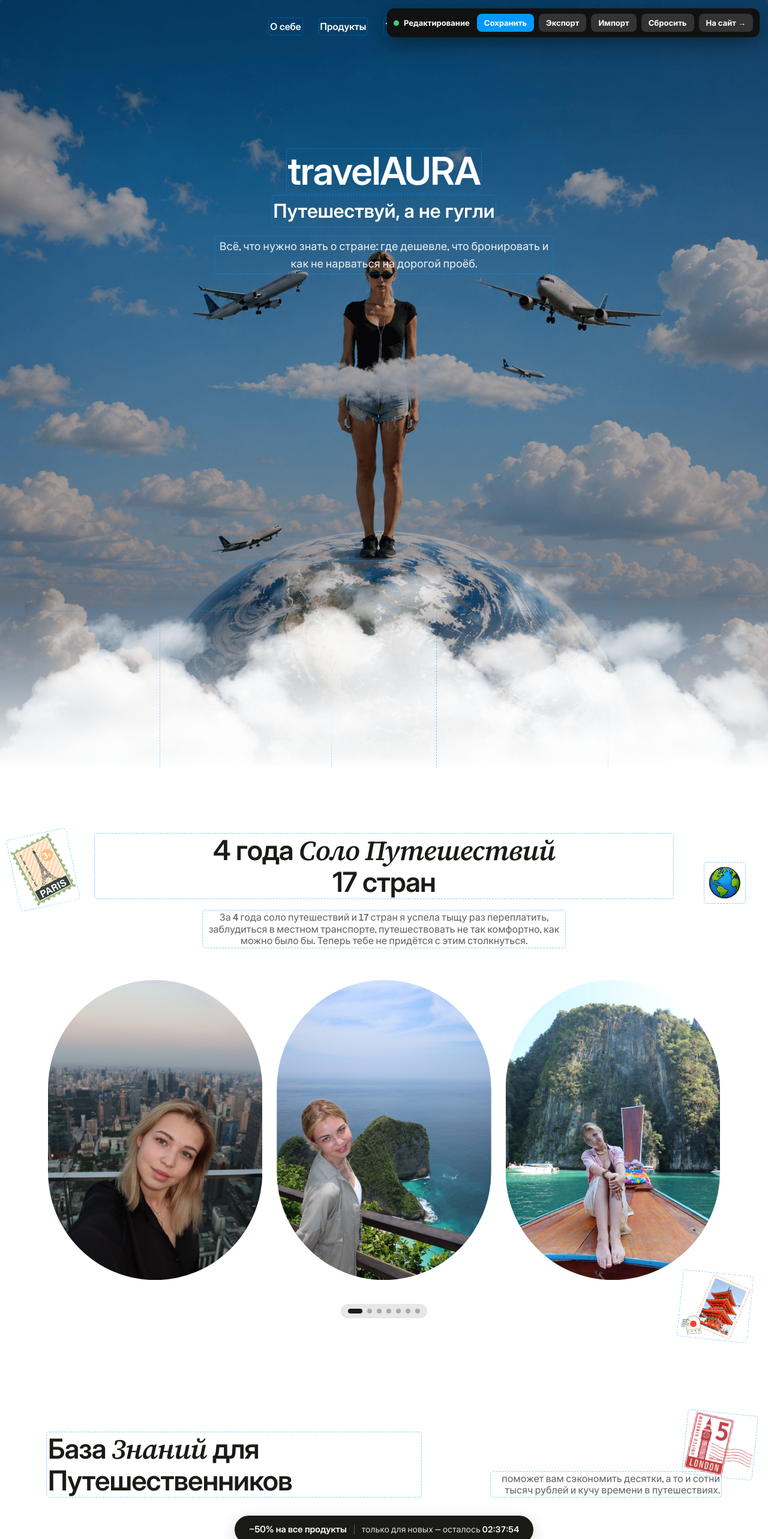
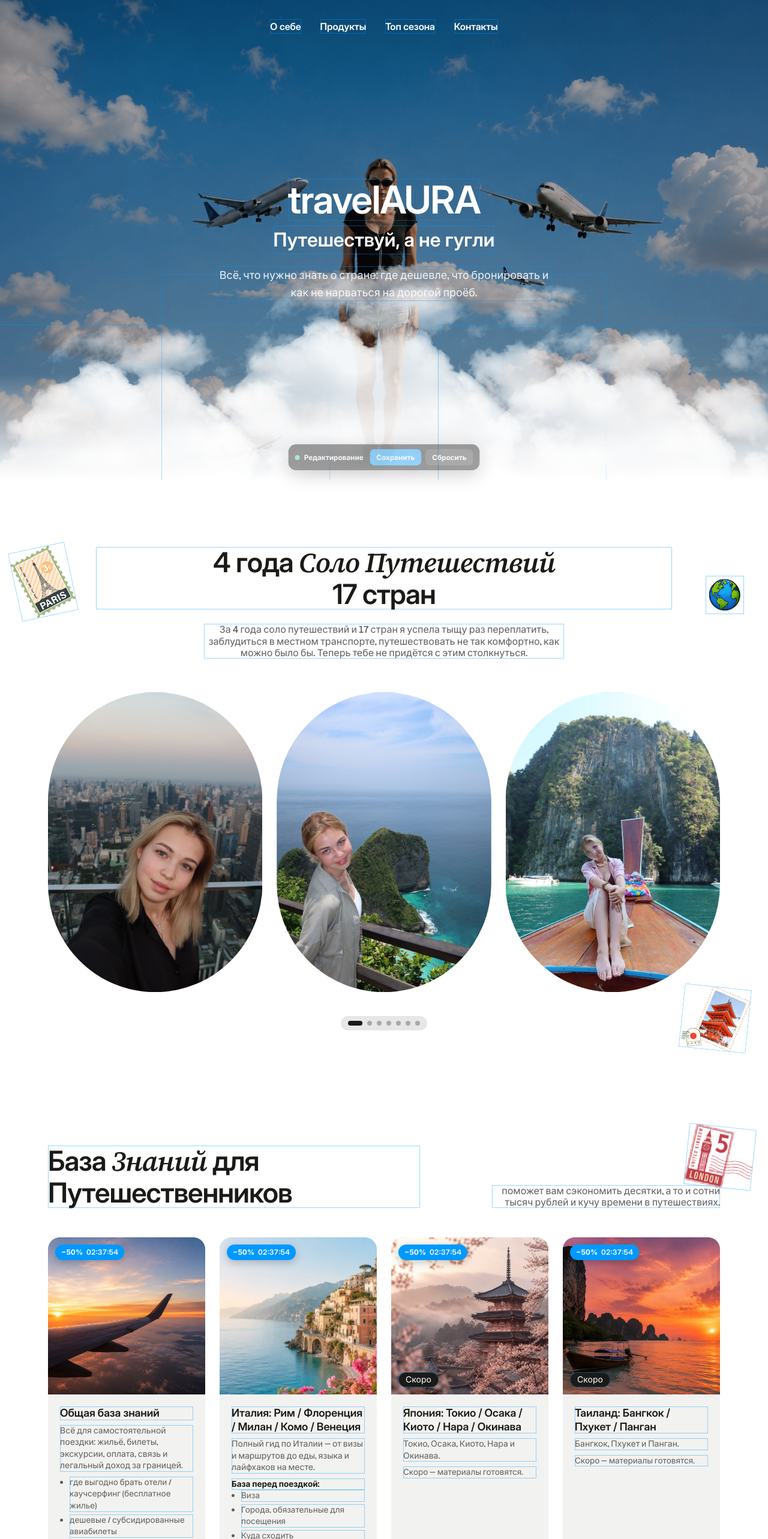
Before and after one commit to Zafarovpolat/travelAURA, a Next.js app: page /admin in a window 1280 px wide. Shown: the top 2566 px of the page at 60% size. Built offline with nearby package versions, Linux system fonts and the light colour scheme; a web font is replaced by a local one.

Commit message:
Admin polish: bottom idle-fade toolbar, save/reset only, shadow highlight, no hover jitter, editable spans. Hero contained to one screen. Discount banner -> per-card timer badge.
Co-Authored-By: Claude Opus 4.8 (1M context) <noreply@anthropic.com>

```diff
--- a/src/components/admin/AdminEditor.tsx
+++ b/src/components/admin/AdminEditor.tsx
@@ -22,14 +22,18 @@ export function AdminEditor() {
     style.textContent = `
       html[data-admin] .exp-full{ display:block !important; }
       html[data-admin] .exp-short{ display:block !important; }
-      [data-edit]{ outline:1px dashed rgba(0,153,255,.5); outline-offset:2px; border-radius:2px; }
+      html[data-admin] .pill-hover:hover, html[data-admin] .dot:hover, html[data-admin] [class*="hover:scale"]:hover, html[data-admin] .group:hover [class*="group-hover"]{ transform:none !important; }
+      [data-edit]{ box-shadow: inset 0 0 0 1px rgba(0,153,255,.4); }
       [data-edit-kind="image"],[data-edit-kind="video"],[data-edit-kind="link"]{ cursor:pointer; }
       [data-edit-kind="text"]{ cursor:text; }
-      [data-edit]:hover{ outline:2px solid #0099ff; background:rgba(0,153,255,.05); }
-      [data-edit][contenteditable]:focus{ outline:2px solid #0099ff; }
-      .ta-adminbar{ position:fixed; top:14px; right:14px; z-index:2147483000; display:flex; gap:8px; align-items:center;
-        background:#111; color:#fff; padding:9px 11px; border-radius:12px;
-        font:600 13px/1.1 Inter,system-ui,sans-serif; box-shadow:0 10px 34px rgba(0,0,0,.4); }
+      [data-edit]:hover{ box-shadow: inset 0 0 0 2px #0099ff; }
+      [data-edit][contenteditable]:focus{ box-shadow: inset 0 0 0 2px #0099ff; }
+      .ta-adminbar{ position:fixed; bottom:16px; left:50%; transform:translateX(-50%) scale(.9); transform-origin:bottom center;
+        z-index:2147483000; display:flex; gap:8px; align-items:center; opacity:.4;
+        background:#111; color:#fff; padding:9px 12px; border-radius:14px;
+        font:600 13px/1.1 Inter,system-ui,sans-serif; box-shadow:0 10px 34px rgba(0,0,0,.4);
+        transition:opacity .3s ease, transform .3s ease; }
+      .ta-adminbar:hover{ opacity:1; transform:translateX(-50%) scale(1); }
       .ta-adminbar .dot{ width:9px; height:9px; border-radius:50%; background:#3ad07a; }
       .ta-adminbar button{ background:#0099ff; color:#fff; border:0; border-radius:8px; padding:8px 12px; cursor:pointer; font:inherit; }
       .ta-adminbar button.ghost{ background:#333; }
@@ -58,10 +62,7 @@ export function AdminEditor() {
     bar.innerHTML =
       '<span class="dot"></span><span style="margin-right:4px">Редактирование</span>' +
       '<button data-a="save">Сохранить</button>' +
-      '<button class="ghost" data-a="export">Экспорт</button>' +
-      '<button class="ghost" data-a="import">Импорт</button>' +
-      '<button class="ghost" data-a="reset">Сбросить</button>' +
-      '<button class="ghost" data-a="exit">На сайт →</button>';
+      '<button class="ghost" data-a="reset">Сбросить</button>';
     document.body.appendChild(bar);
     const dot = bar.querySelector(".dot") as HTMLElement;
     const setDirty = (d: boolean) => {
--- a/src/components/admin/editable.ts
+++ b/src/components/admin/editable.ts
@@ -44,6 +44,19 @@ export function assignEditIds(): void {
     );
     i++;
   }
+
+  // second pass: leaf <span> text (e.g. "Подробнее", "50%", "Скоро", labels)
+  document.querySelectorAll("span").forEach((el) => {
+    if (el.closest("[data-edit]")) return;
+    if (el.closest("[data-clone]") || el.closest(".ta-adminbar")) return;
+    if (el.hasAttribute("data-countdown") || el.querySelector("[data-countdown]")) return;
+    if (el.querySelector("*")) return; // leaf only
+    const txt = el.textContent ? el.textContent.trim() : "";
+    if (!txt) return;
+    el.setAttribute("data-edit", "ed-" + i);
+    el.setAttribute("data-edit-kind", "text");
+    i++;
+  });
 }
 
 export function readStore(): Record<string, any> {
--- a/src/components/sections/Hero.tsx
+++ b/src/components/sections/Hero.tsx
@@ -27,13 +27,13 @@ export function Hero() {
   }, []);
 
   return (
-    <section id="top" className="relative w-full overflow-hidden bg-[#4d97d4]">
+    <section id="top" className="relative h-[100svh] max-h-[900px] min-h-[600px] w-full overflow-hidden bg-[#4d97d4]">
       <img
         ref={imgRef}
         data-parallax="hero"
         src={HERO_SCENE}
         alt="Путешественница на земном шаре среди облаков"
-        className="block w-full origin-top select-none will-change-transform"
+        className="absolute inset-0 h-full w-full select-none object-cover object-[50%_32%] will-change-transform"
         draggable={false}
       />
 
@@ -41,7 +41,7 @@ export function Hero() {
       <div className="pointer-events-none absolute inset-0 z-[3] bg-black/25" />
 
       {/* Title */}
-      <div className="pointer-events-none absolute inset-x-0 top-0 z-10 flex h-[88svh] flex-col items-center justify-center px-5 text-center">
+      <div className="pointer-events-none absolute inset-0 z-10 flex flex-col items-center justify-center px-5 text-center">
         <h1 className="t-hero text-white">travelAURA</h1>
         <p className="mt-2 font-display text-[26px] font-semibold text-white sm:text-[32px]">
           Путешествуй, а не гугли
--- a/src/components/sections/Tours.tsx
+++ b/src/components/sections/Tours.tsx
@@ -109,6 +109,12 @@ function GuideCard({ img, title, teaser, full, soon }: Guide) {
           className="aspect-square w-full select-none object-cover"
           draggable={false}
         />
+        <span className="absolute left-3 top-3 inline-flex items-center gap-1.5 rounded-full bg-[#0099ff] px-2.5 py-1 text-white shadow-[0_4px_14px_rgba(0,0,0,0.22)]">
+          <span className="font-display text-[12px] font-bold">−50%</span>
+          <span className="font-display text-[12px] font-semibold tabular-nums">
+            <DiscountTimer />
+          </span>
+        </span>
         {soon && (
           <span className="t-label absolute bottom-3 left-3 rounded-full bg-ink px-3 py-1 text-white">
             Скоро
@@ -159,22 +165,6 @@ export function Tours() {
             времени в путешествиях.
           </p>
         </Reveal>
-
-        {/* 50% discount + countdown for new visitors */}
-        <Reveal delay={60} className="mt-8 flex justify-center">
-          <div className="inline-flex flex-wrap items-center justify-center gap-x-3 gap-y-1 rounded-full bg-ink px-6 py-3 text-white shadow-[0_8px_24px_rgba(26,26,23,0.18)]">
-            <span className="font-display text-[15px] font-semibold">
-              −50% на все продукты
-            </span>
-            <span className="hidden h-4 w-px bg-white/30 sm:block" />
-            <span className="font-stack text-[14px] text-white/85">
-              только для новых — осталось{" "}
-              <span className="font-display font-semibold text-white">
-                <DiscountTimer />
-              </span>
-            </span>
-          </div>
-        </Reveal>
       </div>
 
       <Reveal delay={80} className="mx-auto mt-12 grid max-w-[1200px] grid-cols-1 gap-6 px-10 sm:grid-cols-2 xl:grid-cols-4">
```
